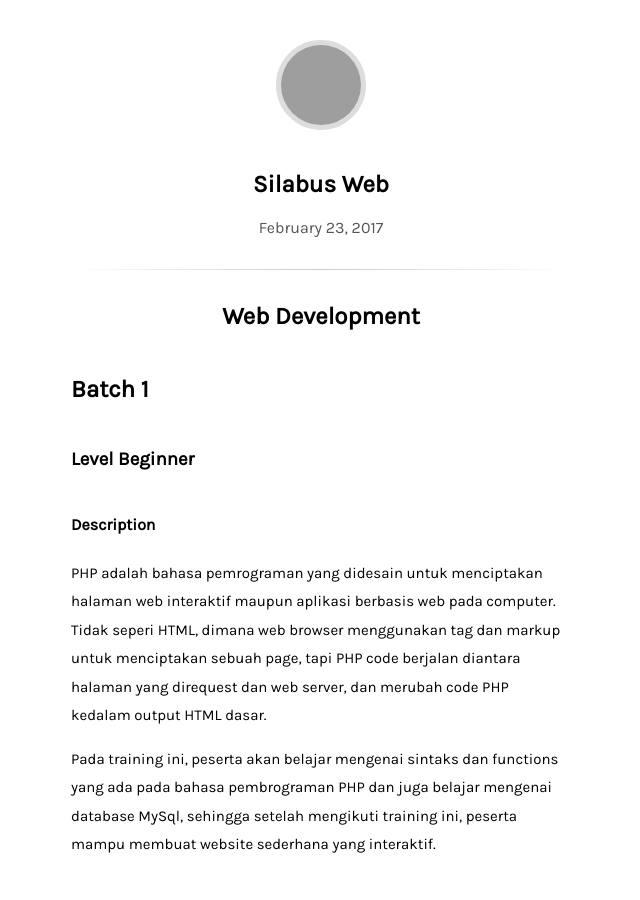
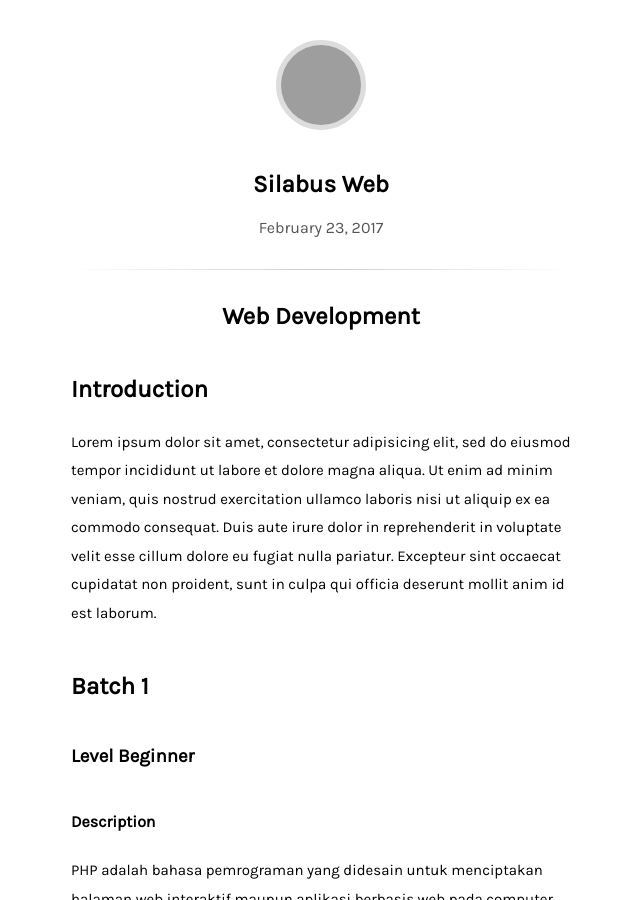
Before and after one commit to abraincode/abraincode.github.io, a Jekyll site: the page built from _posts/2017-02-23-silabus-web.md, in a window 1280 px wide and 900 px high, cut to the strip 0-900 px from the top of the window. Shown: the whole strip, without its empty margins (319-959 px from the left). Built offline with Jekyll 4.4.1, drawn with Linux system fonts in a browser that asks for light colours; grey boxes are pictures that could not be loaded.

Commit message:
tambah introduction

```diff
--- a/_posts/2017-02-23-silabus-web.md
+++ b/_posts/2017-02-23-silabus-web.md
@@ -5,6 +5,9 @@
 
 <h1 style="text-align: center;"> Web Development </h1>
 
+## Introduction
+
+Lorem ipsum dolor sit amet, consectetur adipisicing elit, sed do eiusmod tempor incididunt ut labore et dolore magna aliqua. Ut enim ad minim veniam, quis nostrud exercitation ullamco laboris nisi ut aliquip ex ea commodo consequat. Duis aute irure dolor in reprehenderit in voluptate velit esse cillum dolore eu fugiat nulla pariatur. Excepteur sint occaecat cupidatat non proident, sunt in culpa qui officia deserunt mollit anim id est laborum.
 ## Batch 1
 
 ### Level Beginner
```
